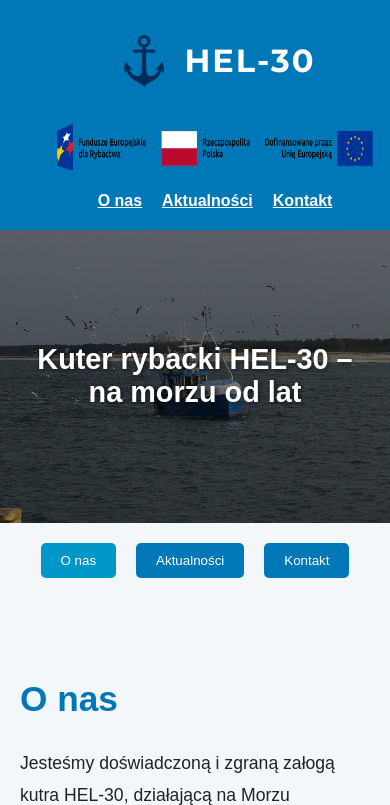
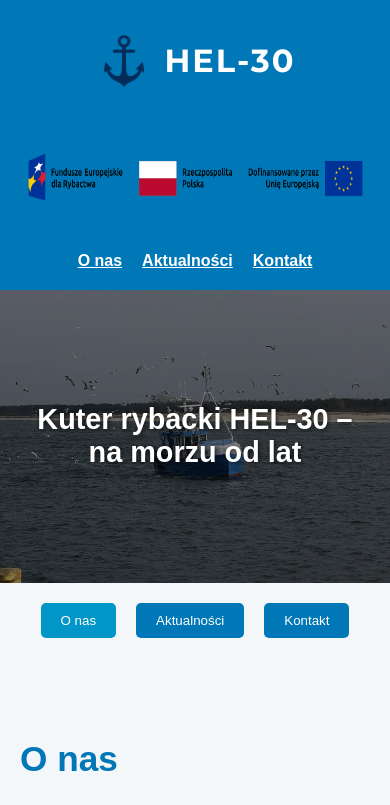
Before and after one commit to Vivireek/hel30, a plain HTML site: page index.html in a window 390 px wide. Shown: the top 805 px of the page. Drawn offline with Linux system fonts and the light colour scheme.

Commit message:
Add files via upload

```diff
--- a/index.html
+++ b/index.html
@@ -36,14 +36,14 @@
         letter-spacing: 30em;
     }
     .header-content {
+        display: flex;
+        flex-wrap: wrap;           /* pozwala zawartości zawijać się przy bardzo małych ekranach */
+        justify-content: center;   /* wyśrodkowanie poziome wszystkich elementów */
+        align-items: center;       /* wyśrodkowanie w pionie */
+        gap: 30px;                 /* odstępy między logo, logami UE i menu */
+        padding: 0 20px;
         width: 100%;
-        max-width: 1400px;
-        margin: 0 auto;
-        display: flex;
-        align-items: center;
-        justify-content: space-between;
-        flex-wrap: wrap;
-        padding: 0 20px;
+        box-sizing: border-box;
     }
     .logo-ue img {
         max-width: 100%;
@@ -51,39 +51,44 @@
         max-height: 70px;
         content: url("ue-logos.png");
     }
+    .logo, .logo-ue, nav {
+        display: flex;
+        align-items: center;       /* wyrównanie elementów wewnątrz każdego bloku */
+    }
+    nav {
+        gap: 20px;                 /* odstęp między linkami */
+    }
+
+
 
 /* Naprawa wyświetlania na telefonach */
 @media (max-width: 600px) {
     .header-content {
-        flex-direction: column;
+        flex-wrap: wrap;       /* w razie potrzeby zawija elementy, ale nadal wyśrodkowane */
+        justify-content: center;
         align-items: center;
-        justify-content: center;
-        text-align: center;
-        overflow-x: hidden; /* usuwa możliwość przesuwania */
-        width: 100%;
     }
 
     .logo-ue {
-        flex-basis: auto;
-        width: 100%;
+        width: auto;
+        margin: 10px 0;
         display: flex;
-        justify-content: center;
+        justify-content: center;       /* wyśrodkowanie UE */
         align-items: center;
-        margin: 10px 0;
-        overflow: hidden; /* zabezpiecza przed wystawaniem */
     }
 
    .logo-ue img {
-        max-width: 85vw; /* dopasowanie do szerokości ekranu */
+        max-width: 90vw;       /* dopasowanie log UE do szerokości ekranu telefonu */
         height: auto;
         display: block;
-        margin: 0 auto;
+    }
+    nav {
+        flex-wrap: wrap;       /* pozwala linkom w razie potrzeby przejść do następnej linii */
+        justify-content: center;
     }
 
-    body, html {
-        overflow-x: hidden; /* całkowicie usuwa poziomy scroll */
 }
-}
+
     .logo {display: flex; align-items: center; gap: 10px;}
     .logo img {width: 60px; height: 60px;}
     .logo h1 {font-size: 2em; letter-spacing: 2px;}
```
Also changed, not shown: article1.html (+24 -21 lines). Lines whose indentation alone changed are shown as unchanged.
